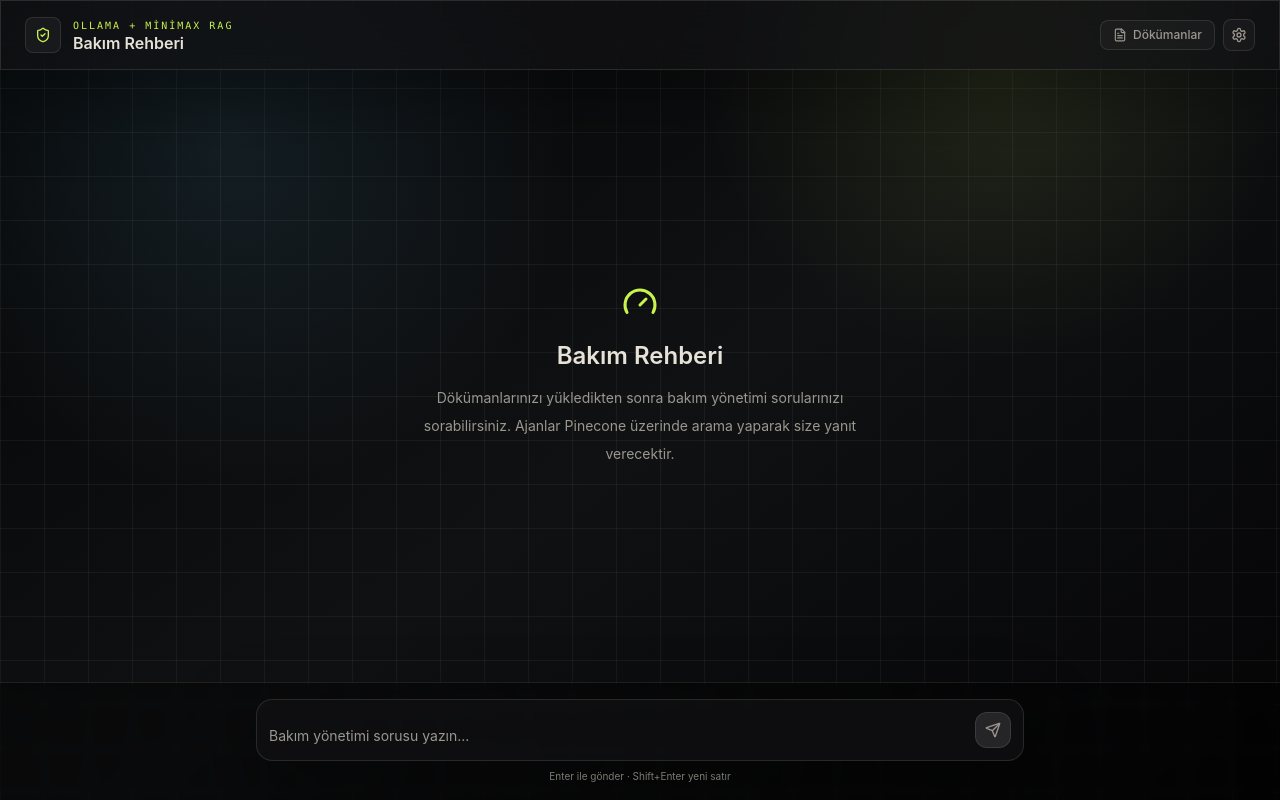
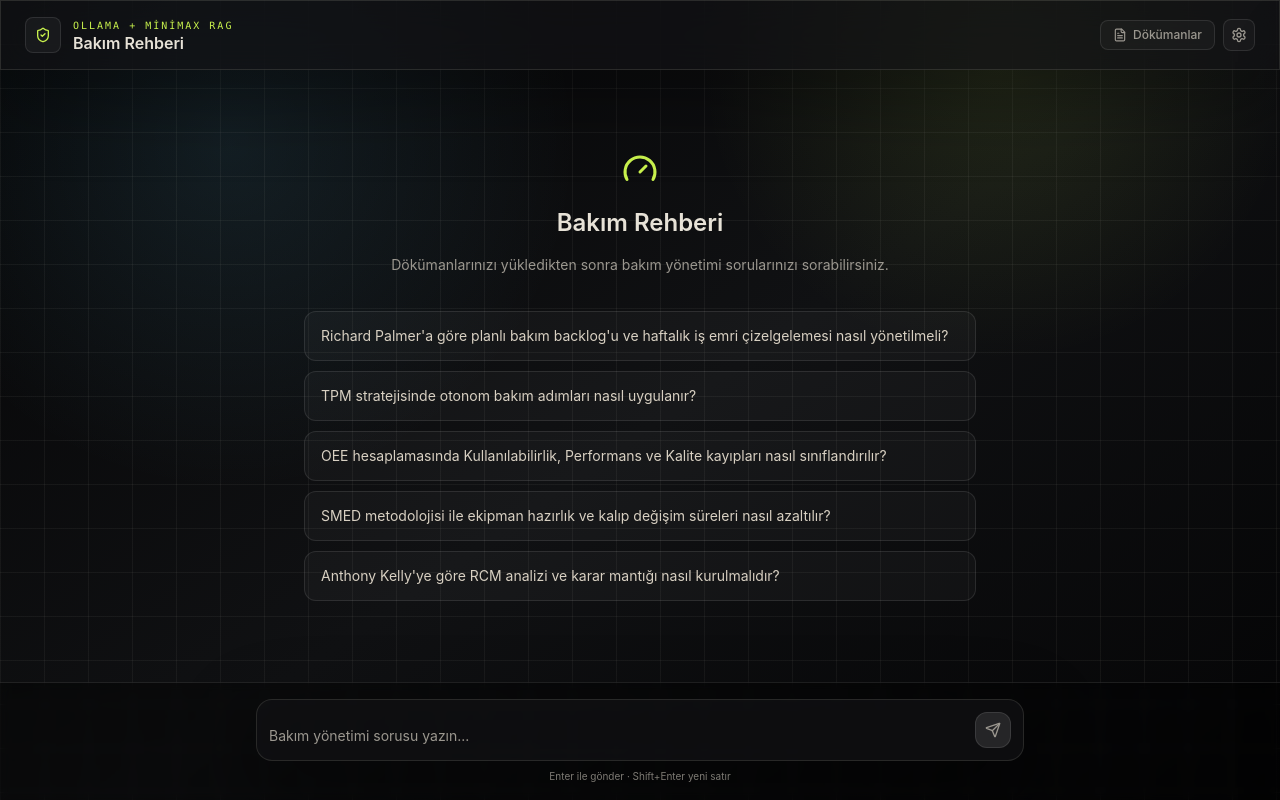
Before and after one commit to hakanhnt/Industrial_Maintenance_Management_Tools, a Next.js app: page / in a window 1280 px wide. Built offline with nearby package versions, Linux system fonts and the light colour scheme.

Commit message:
feat(ui): add 5 sample questions to chat empty state

```diff
--- a/components/chat-message-list.tsx
+++ b/components/chat-message-list.tsx
@@ -5,6 +5,14 @@ import { Gauge } from "lucide-react";
 import { ChatUserBubble } from "@/components/chat-user-bubble";
 import { ChatAgentReply } from "@/components/chat-agent-reply";
 import type { AgentCode, AgentProfile, AskResponse } from "@/lib/models/maintenance";
+
+const SAMPLE_QUESTIONS = [
+  "Richard Palmer'a göre planlı bakım backlog'u ve haftalık iş emri çizelgelemesi nasıl yönetilmeli?",
+  "TPM stratejisinde otonom bakım adımları nasıl uygulanır?",
+  "OEE hesaplamasında Kullanılabilirlik, Performans ve Kalite kayıpları nasıl sınıflandırılır?",
+  "SMED metodolojisi ile ekipman hazırlık ve kalıp değişim süreleri nasıl azaltılır?",
+  "Anthony Kelly'ye göre RCM analizi ve karar mantığı nasıl kurulmalıdır?"
+];
 
 interface ChatMessageListProps {
   rounds: AskResponse[];
@@ -26,14 +34,25 @@ export function ChatMessageList({
 
   if (rounds.length === 0) {
     return (
-      <div className="flex flex-1 items-center justify-center px-6 py-12">
-        <div className="max-w-md text-center">
+      <div className="flex flex-1 flex-col items-center justify-center px-6 py-12">
+        <div className="w-full max-w-2xl text-center">
           <Gauge className="mx-auto size-9 text-signal" />
           <h2 className="mt-5 text-2xl font-semibold text-platinum">Bakım Rehberi</h2>
           <p className="mt-3 text-sm leading-7 text-muted">
             Dökümanlarınızı yükledikten sonra bakım yönetimi sorularınızı sorabilirsiniz.
-            Ajanlar Pinecone üzerinde arama yaparak size yanıt verecektir.
           </p>
+          <div className="mt-8 space-y-2.5">
+            {SAMPLE_QUESTIONS.map((q) => (
+              <button
+                key={q}
+                type="button"
+                onClick={() => onSelectSuggestion(q)}
+                className="w-full rounded-xl border border-white/10 bg-white/[0.03] px-4 py-3 text-left text-sm leading-6 text-[#d8d0c2] transition hover:border-signal/40 hover:bg-signal/[0.06]"
+              >
+                {q}
+              </button>
+            ))}
+          </div>
         </div>
       </div>
     );
```
